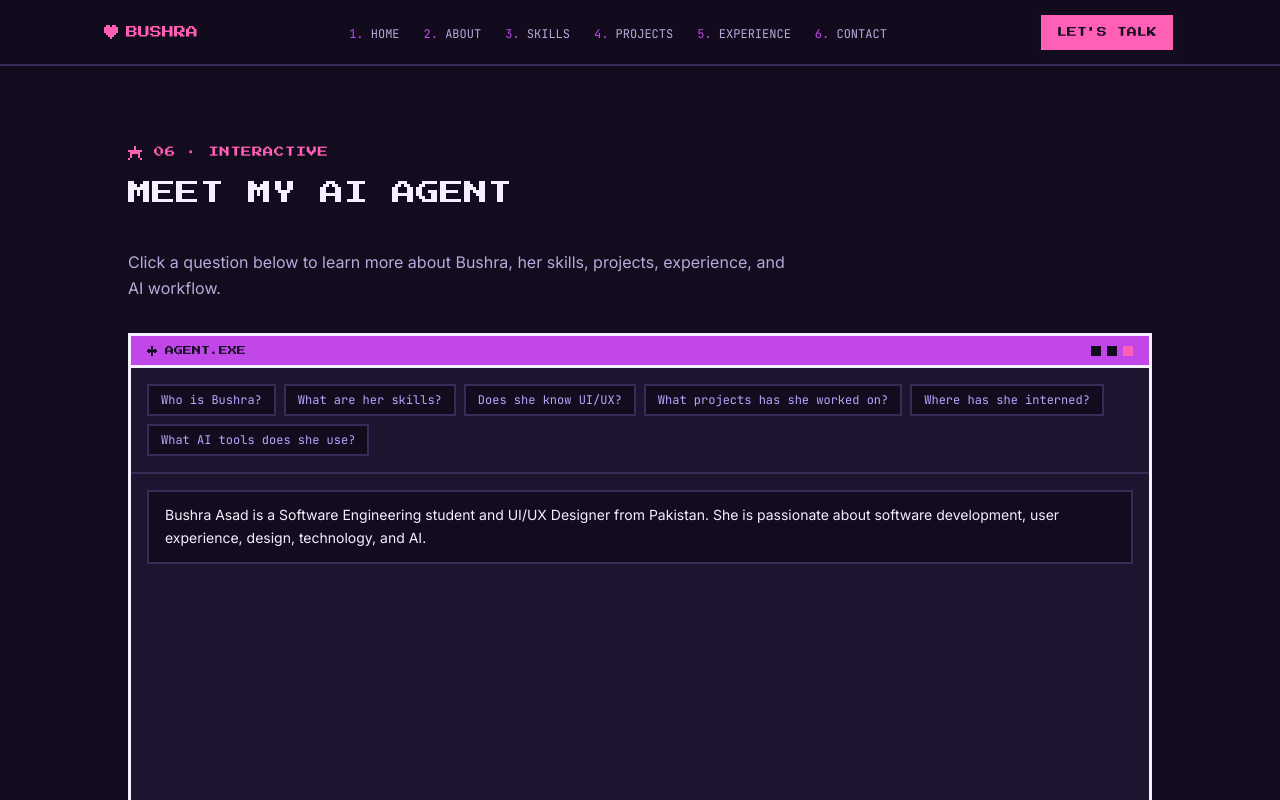
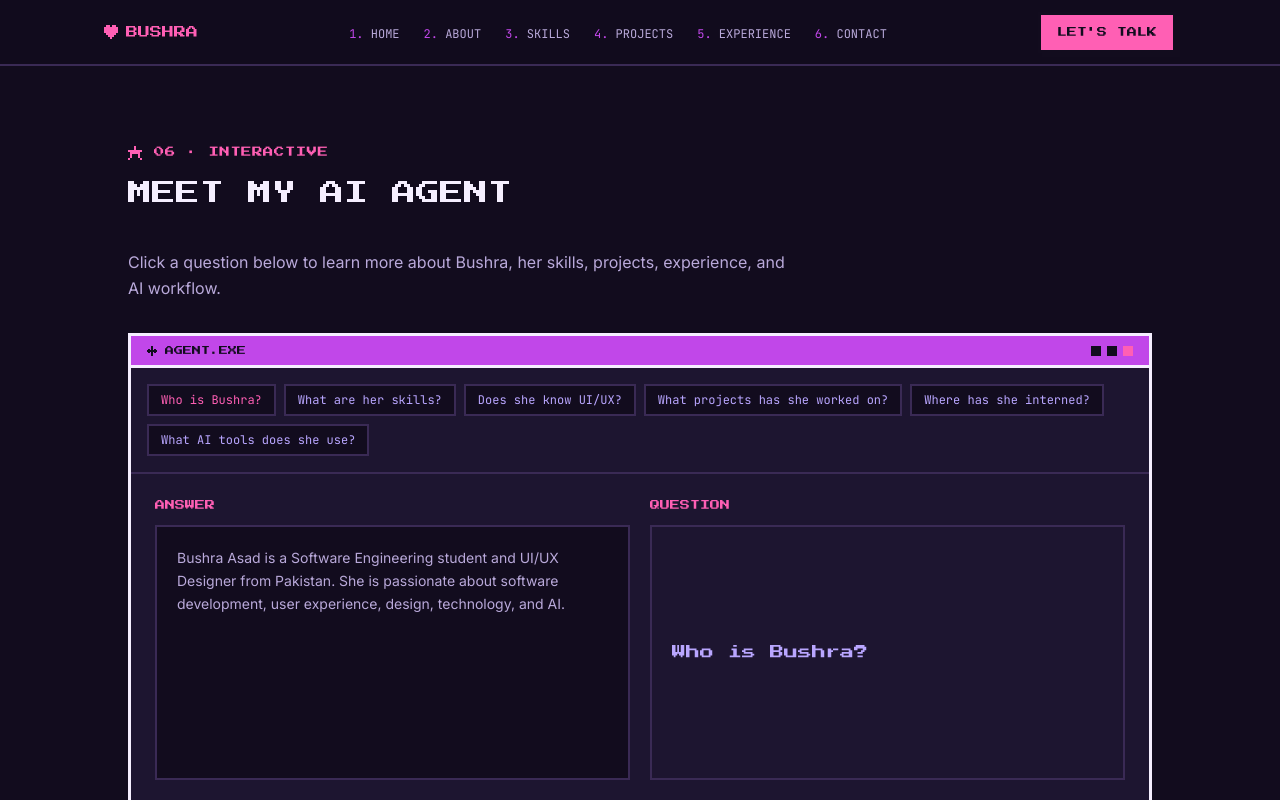
Before and after one commit to 11bushraasad/bushra-portfolio, a React (Vite) app: page / in a window 1280 px wide. Both pictures are taken after a click on the button "Who is Bushra?". Shown: the part 4625-5425 px from the top of the page. Built offline with nearby package versions, Linux system fonts and the light colour scheme.

Commit message:
Implement question selection and answer display
Added state management for selected question and updated rendering logic for questions and answers.

```diff
--- a/src/components/AIAgent.jsx
+++ b/src/components/AIAgent.jsx
@@ -1,7 +1,10 @@
+import { useState } from 'react'
 import Section from './ui/Section.jsx'
 import PixelIcon from './ui/PixelIcon.jsx'
 
 export default function AIAgent({ profile }) {
+  const [selectedQuestion, setSelectedQuestion] = useState(null)
+
   const answers = {
     "Who is Bushra?":
       "Bushra Asad is a Software Engineering student and UI/UX Designer from Pakistan. She is passionate about software development, user experience, design, technology, and AI.",
@@ -23,7 +26,12 @@ export default function AIAgent({ profile }) {
   }
 
   return (
-    <Section id="agent" index="06" label="Interactive" title="MEET MY AI AGENT">
+    <Section
+      id="agent"
+      index="06"
+      label="Interactive"
+      title="MEET MY AI AGENT"
+    >
 
       <p className="text-paper-muted leading-relaxed max-w-2xl mb-8">
         Click a question below to learn more about Bushra, her skills,
@@ -34,8 +42,13 @@ export default function AIAgent({ profile }) {
 
         {/* Title bar */}
         <div className="flex items-center justify-between bg-magenta px-4 py-2 border-b-[3px] border-paper">
+
           <span className="font-pixel text-[9px] text-ink flex items-center gap-2">
-            <PixelIcon type="sparkle" size={10} color="#120C1E" />
+            <PixelIcon
+              type="sparkle"
+              size={10}
+              color="#120C1E"
+            />
             AGENT.EXE
           </span>
 
@@ -44,34 +57,95 @@ export default function AIAgent({ profile }) {
             <span className="w-2.5 h-2.5 bg-ink" />
             <span className="w-2.5 h-2.5 bg-pink" />
           </div>
+
         </div>
+
 
         {/* Questions */}
         <div className="flex flex-wrap gap-2 p-4 border-b-2 border-ink-line">
+
           {profile.suggestedQuestions.map((q) => (
+
             <button
               key={q}
-              onClick={() => {
-                const answerBox = document.getElementById('agent-answer')
-                answerBox.textContent =
-                  answers[q] ||
-                  "Please choose one of the questions above."
-              }}
-              className="pixel-tag text-xs text-lavender px-3 py-1.5 hover:text-pink hover:border-pink transition-colors"
+              onClick={() => setSelectedQuestion(q)}
+              className={`pixel-tag text-xs px-3 py-1.5 transition-colors ${
+                selectedQuestion === q
+                  ? 'text-pink border-pink bg-ink-soft'
+                  : 'text-lavender hover:text-pink hover:border-pink'
+              }`}
             >
               {q}
             </button>
+
           ))}
+
         </div>
 
-        {/* Answer */}
-        <div className="h-80 md:h-96 overflow-y-auto px-4 py-4">
 
-          <div
-            id="agent-answer"
-            className="bg-ink border-2 border-ink-line text-paper px-4 py-3 text-sm leading-relaxed"
-          >
-            [ click a question above to learn about Bushra ]
+        {/* Question + Answer */}
+        <div className="grid grid-cols-1 md:grid-cols-2 gap-5 p-6 min-h-[330px]">
+
+
+          {/* LEFT — ANSWER */}
+          <div className="flex flex-col">
+
+            <div className="font-pixel text-[10px] text-pink mb-3">
+              ANSWER
+            </div>
+
+            <div className="flex-1 bg-ink border-2 border-ink-line p-5">
+
+              {!selectedQuestion ? (
+
+                <div className="h-full flex items-center justify-center text-center">
+                  <p className="text-paper-muted/60 text-sm font-mono">
+                    [ select a question above ]
+                  </p>
+                </div>
+
+              ) : (
+
+                <p className="text-paper-muted text-sm leading-relaxed">
+                  {answers[selectedQuestion]}
+                </p>
+
+              )}
+
+            </div>
+
+          </div>
+
+
+          {/* RIGHT — QUESTION */}
+          <div className="flex flex-col">
+
+            <div className="font-pixel text-[10px] text-pink mb-3">
+              QUESTION
+            </div>
+
+            <div className="flex-1 bg-ink-soft border-2 border-ink-line p-5">
+
+              {!selectedQuestion ? (
+
+                <div className="h-full flex items-center justify-center text-center">
+                  <p className="text-paper-muted/60 text-sm font-mono">
+                    [ choose a question ]
+                  </p>
+                </div>
+
+              ) : (
+
+                <div className="h-full flex items-center">
+                  <p className="font-pixel text-sm text-lavender leading-relaxed">
+                    {selectedQuestion}
+                  </p>
+                </div>
+
+              )}
+
+            </div>
+
           </div>
 
         </div>
```
